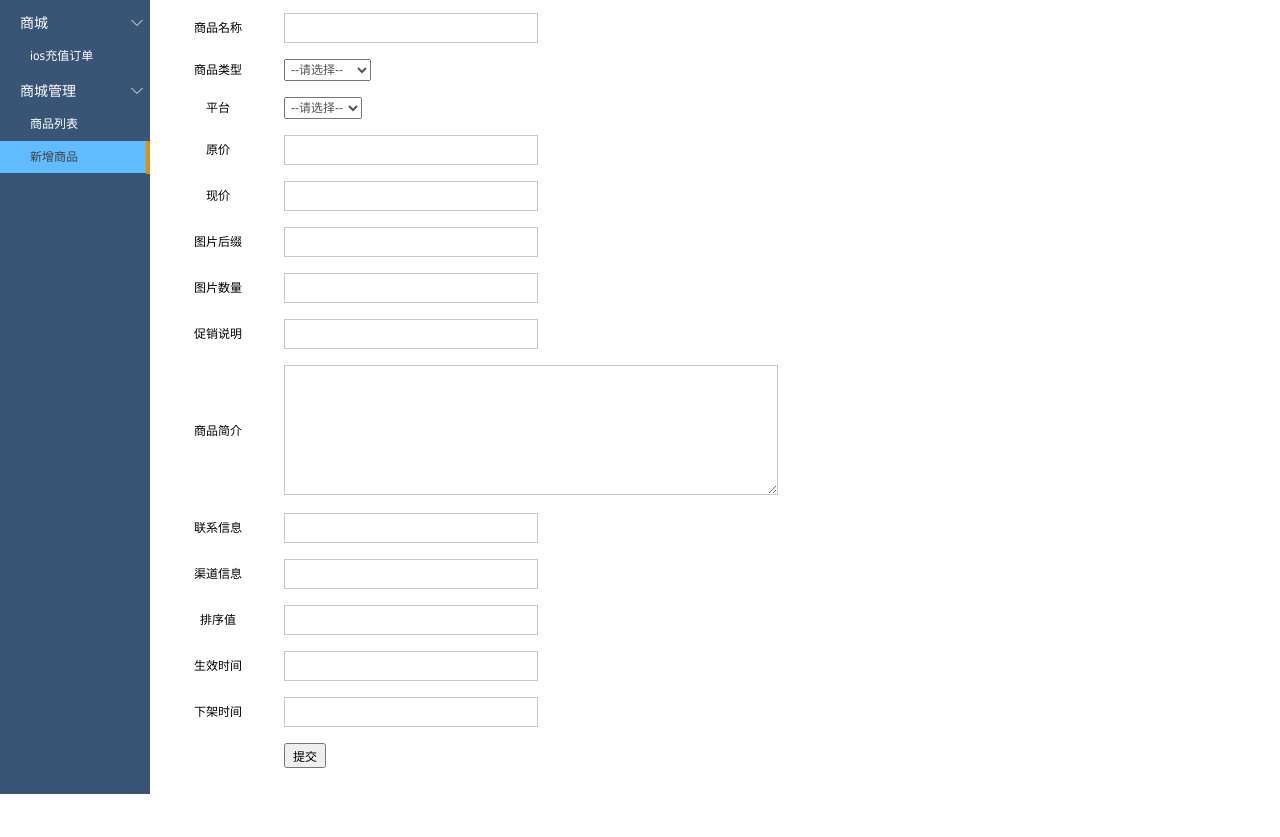
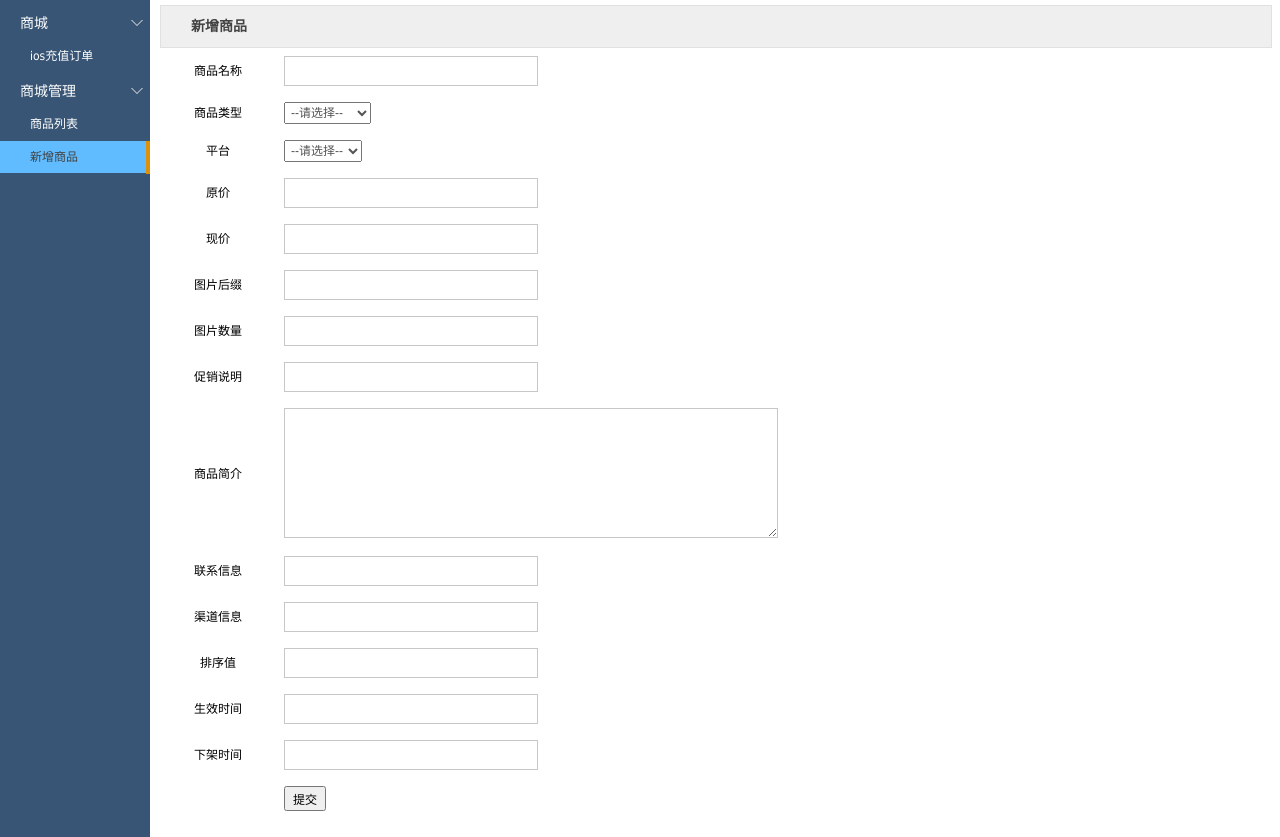
Before and after one commit to huangyunbo/wborder, a plain HTML site: page goodsdo.html in a window 1280 px wide. Shown: the part 55-892 px from the top of the page. Before the commit the page ends 849 px from the top, so only its background shows below. Drawn offline with Linux system fonts and the light colour scheme.

Commit message:
顶部加了一个色块显示当前操作提示

```diff
--- a/goodsdo.html
+++ b/goodsdo.html
@@ -17,6 +17,7 @@
 .table_add .textarea{width:480px;height:120px}
 .table_add .ipt,.table_add .textarea{ padding:4px 6px}
 .table_add td{padding:8px}
+#tips{font-size:14px;width:100%;background-color:#efefef;padding:10px 0;font-weight:bold;border:solid 1px #e1e1e1;text-indent:30px;color:#444;}
 </style>
 </head>
 <body class="container">
@@ -50,7 +51,7 @@
 
         </div><!--/aside-->
         <div class="main">
-
+    <div id="tips">新增商品</div>
     <table class="table_add">
         <tr>
             <td class="leftrow">商品名称</td>
```
